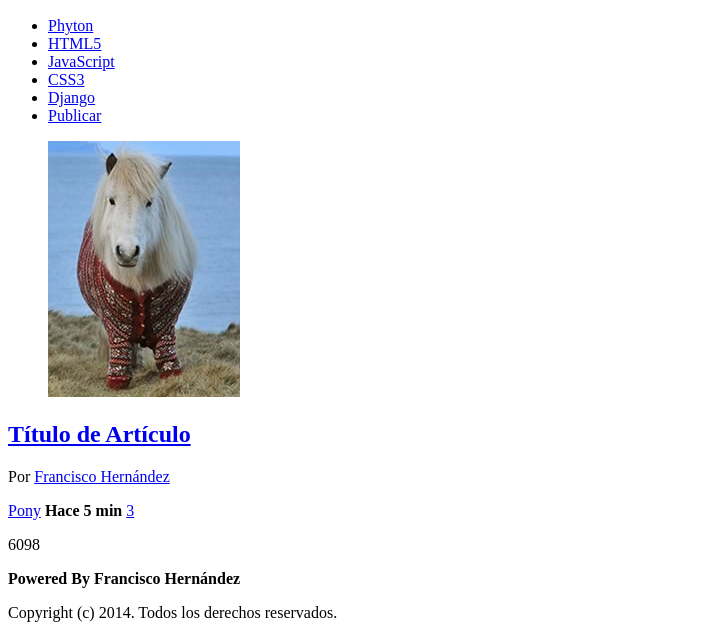
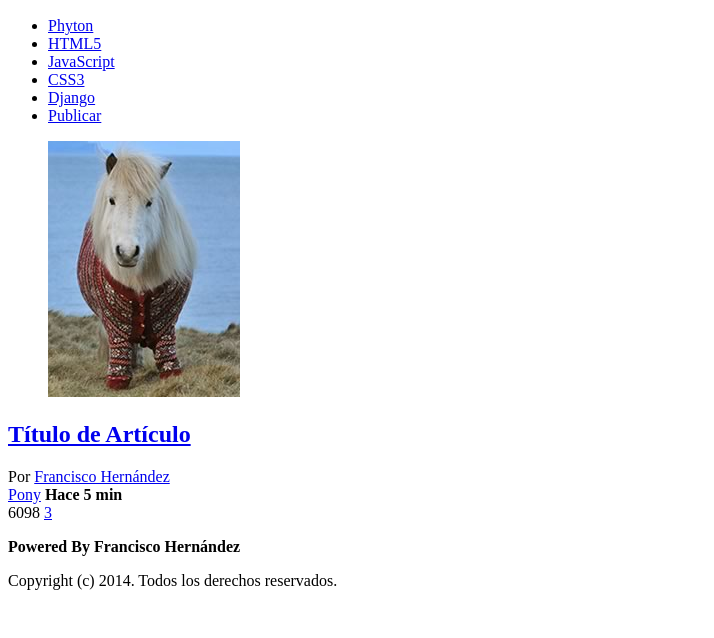
Before and after one commit to frankch29/Puls2014-America, a plain HTML site: page index.html in a window 1280 px wide. Shown: the part 313-951 px from the top of the page, without its empty margins (0-714 px from the left). After the commit the page ends 919 px from the top, so only its background shows below. Drawn offline with Linux system fonts and the light colour scheme.

Commit message:
Cambios de semantica

```diff
--- a/index.html
+++ b/index.html
@@ -2,6 +2,7 @@
 <html lang="es">
 <head>
 	<meta charset="utf-8"/>
+	<meta description="Proyecto del Curso de Diseño Web Online"/>
 	<title>Pulse 2014</title>
 </head>
 <body>
@@ -30,18 +31,19 @@
 				<img src="imagen.jpg">
 			</figure>
 			<h2 class="titulo_item"><a href="#">Título de Artículo</a></h2>
-			<p class="autor_item">Por <a href="#">Francisco Hernández</a></p>
-			<p class="datos_item">
+			<div class="autor_item">Por <a href="#">Francisco Hernández</a></div>
+			<div class="datos_item">
 				<a href="#" class="tag_item">Pony</a>
 				<span class="fecha_item"><strong>Hace 5 min</strong></span>
-				<a href="#" class="comentarios_item">3</a>
-				<a href="#" class="guardar_item"></a>
-			</p>
-			<p class="votacion">
+
+			</div>
+			<div class="votacion">
 				<a href="#" class="up"></a>
 				6098
 				<a href="#" class="down"></a>
-			</p>
+				<a href="#" class="comentarios_item">3</a>
+				<a href="#" class="guardar_item"></a>
+			</div>
 
 		</article>
 	</section>
```
